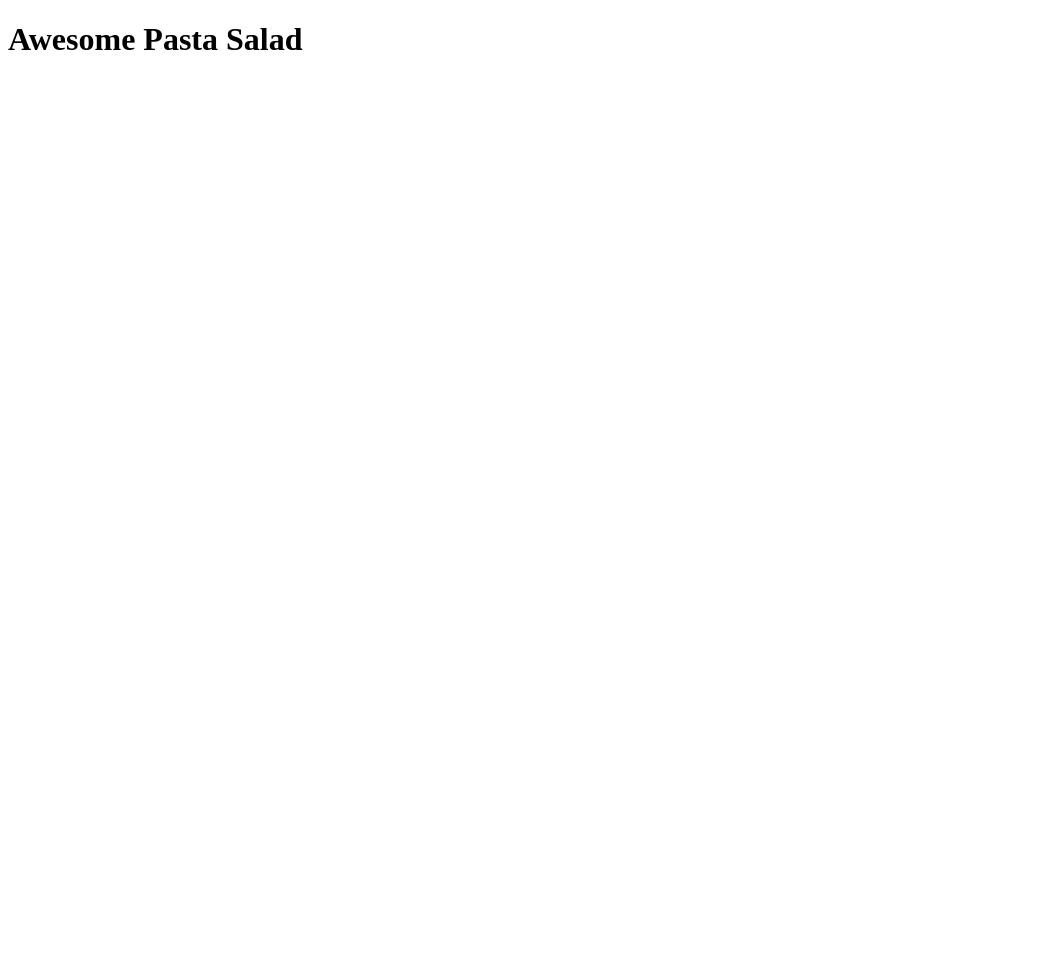
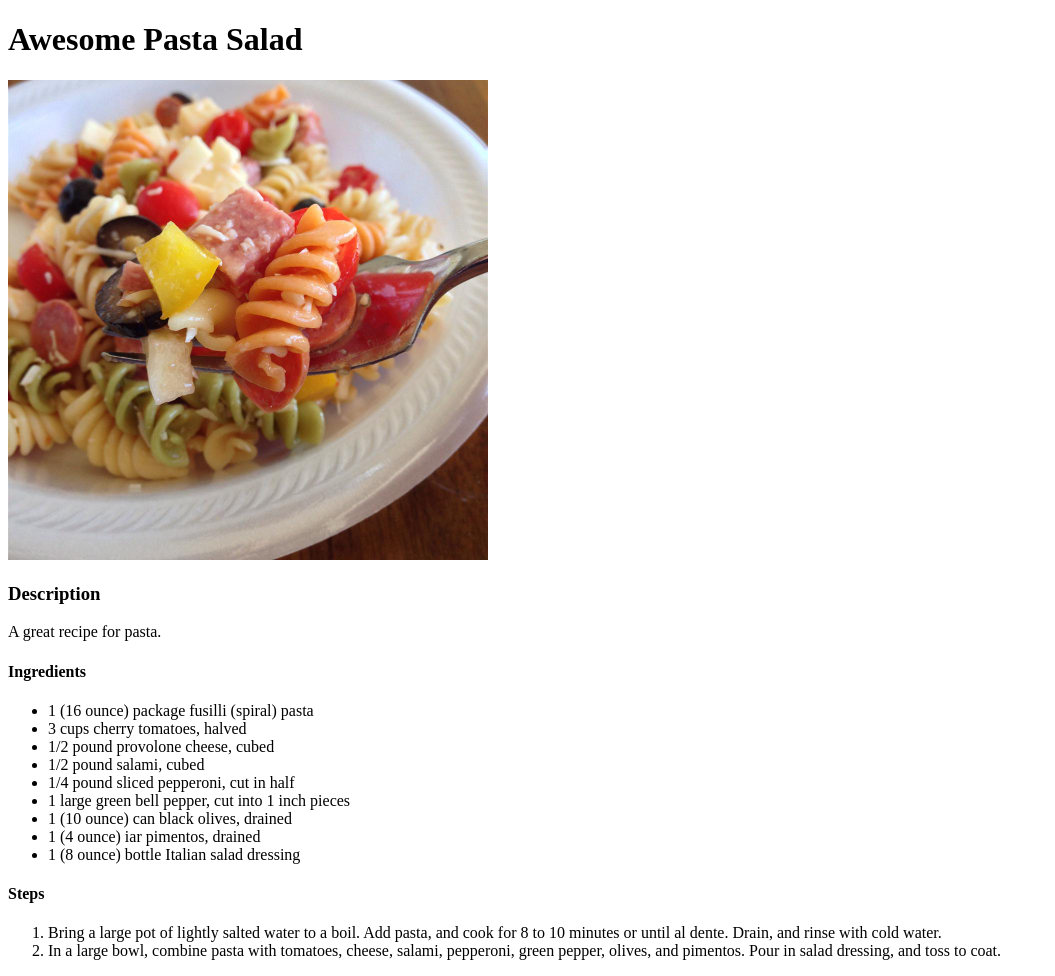
Before and after one commit to WiNg4205/odin-recipes, a plain HTML site: page recipes/pasta.html in a window 1280 px wide. Shown: the whole page, without its empty margins (0-1055 px from the left). Before the commit the page ends 800 px from the top, so only its background shows below. Drawn offline with Linux system fonts and the light colour scheme.

Commit message:
completed pasta.html webpage and added image folder

```diff
--- a/recipes/pasta.html
+++ b/recipes/pasta.html
@@ -8,5 +8,31 @@
 
     <body>
         <h1>Awesome Pasta Salad</h1>
+
+        <img src="./images/pasta.jpg" width="480" height="480" alt="Awesome Pasta Salad image">
+
+        <h3>Description</h3>
+        <p>A great recipe for pasta.</p>
+
+        <h4>Ingredients</h4>
+        <ul>
+            <li>1 (16 ounce) package fusilli (spiral) pasta</li>
+            <li>3 cups cherry tomatoes, halved</li>
+            <li>1/2 pound provolone cheese, cubed</li>
+            <li>1/2 pound salami, cubed</li>
+            <li>1/4 pound sliced pepperoni, cut in half</li>
+            <li>1 large green bell pepper, cut into 1 inch pieces</li>
+            <li>1 (10 ounce) can black olives, drained</li>
+            <li>1 (4 ounce) iar pimentos, drained</li>
+            <li>1 (8 ounce) bottle Italian salad dressing</li>
+        </ul>
+
+        <h4>Steps</h4>
+        <ol>
+            <li>Bring a large pot of lightly salted water to a boil. Add pasta, and cook for
+                8 to 10 minutes or until al dente. Drain, and rinse with cold water.</li>
+            <li>In a large bowl, combine pasta with tomatoes, cheese, salami, pepperoni, green
+                pepper, olives, and pimentos. Pour in salad dressing, and toss to coat.</li>
+        </ol>
     </body>
 </html>
```
Also changed, not shown: recipes/images/pasta.jpg (added).
